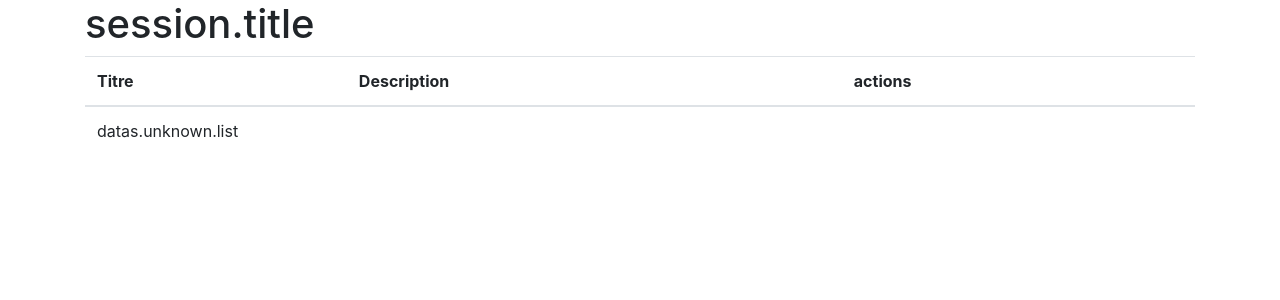
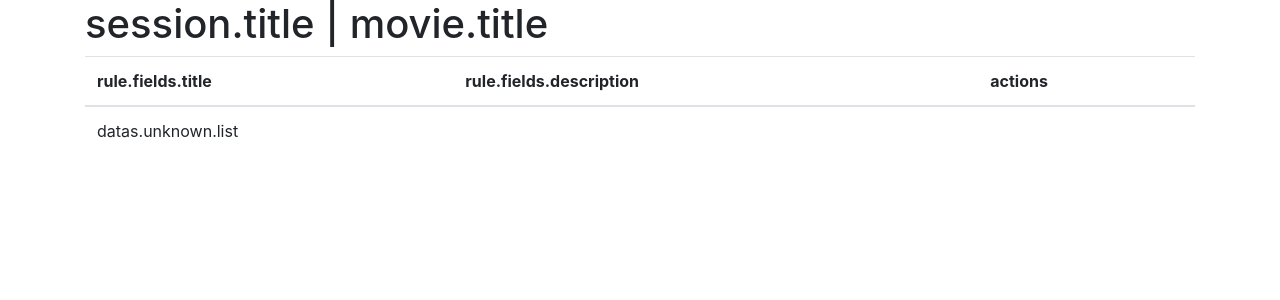
Before and after one commit to KerianMM/drinking-movie, a Symfony app: template templates/movie/details.html.twig in a window 1280 px wide. Shown: the top 300 px of the page. Run offline with Twig, Linux system fonts and the light colour scheme; the template is opened without the code that fills it, so the values that code supplies are empty; some libraries are stand-ins or nearby versions.

Commit message:
update (entities) relation movie / rule

```diff
--- a/src/Controller/MovieController.php
+++ b/src/Controller/MovieController.php
@@ -24,9 +24,6 @@ class MovieController extends AbstractController
     public function show(Session $session, int $idMovie): Response
     {
         $movie = $this->service->get($idMovie);
-        dump($movie);
-        dump($session);
-        die;
         return $this->render('movie/details.html.twig', [
             'movie' => $movie,
             'session' => $session
--- a/templates/movie/details.html.twig
+++ b/templates/movie/details.html.twig
@@ -3,18 +3,18 @@
 {% block title %}Movie{% endblock %}
 
 {% block body %}
-    <h1>{{ 'session.title'|trans }} </h1>
+    <h1>{{ 'session.title'|trans }} {{ session.date.format("d/m/Y H:i") }} | {{ 'movie.title'|trans }} {{ movie.name }}</h1>
 
     <table class="table">
         <thead>
         <tr>
-            <th>Titre</th>
-            <th>Description</th>
+            <th>{{ 'rule.fields.title'|trans }}</th>
+            <th>{{ 'rule.fields.description'|trans }}</th>
             <th>actions</th>
         </tr>
         </thead>
         <tbody>
-        {% for rule in rules %}
+        {% for rule in movie.rules %}
             <tr>
                 <td>{{ rule.titre }}</td>
                 <td>{{ rule.description }}</td>
```
Also changed, not shown: translations/messages.fr.yaml (+5 -2 lines).
